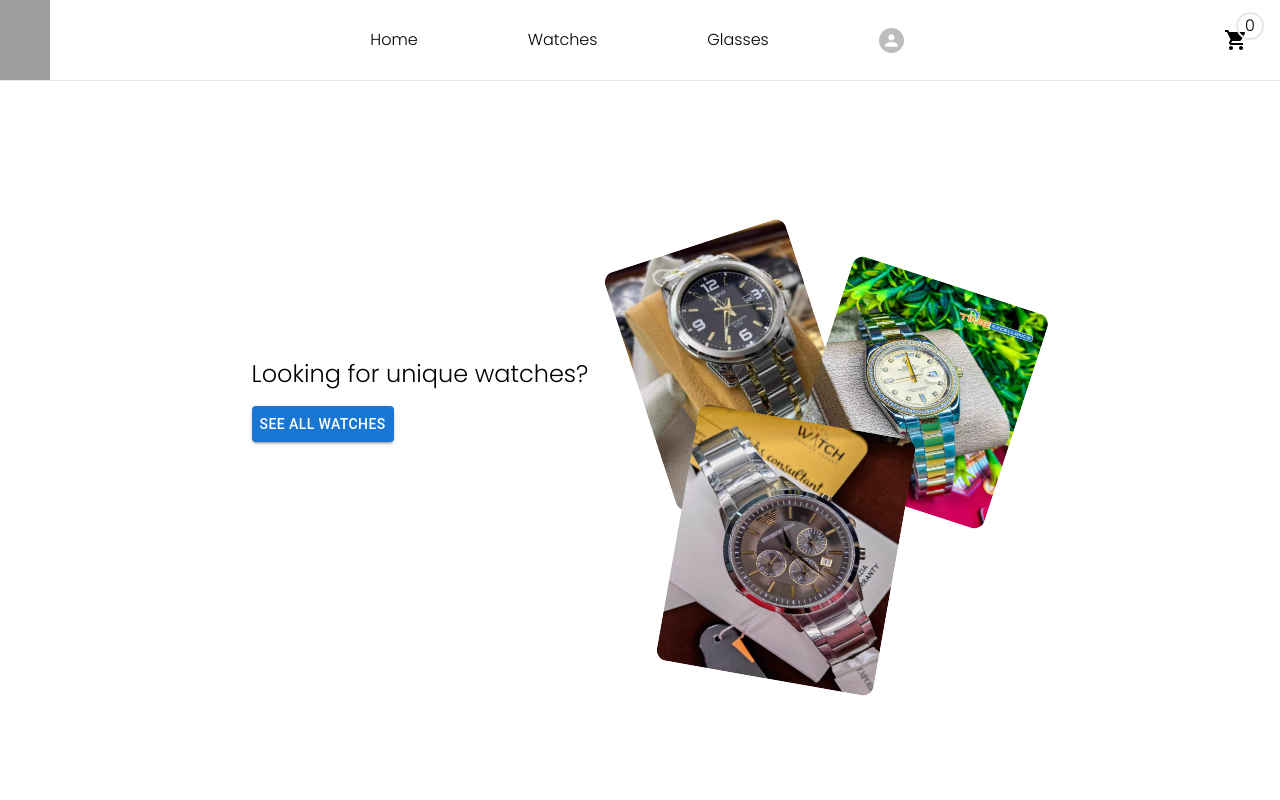
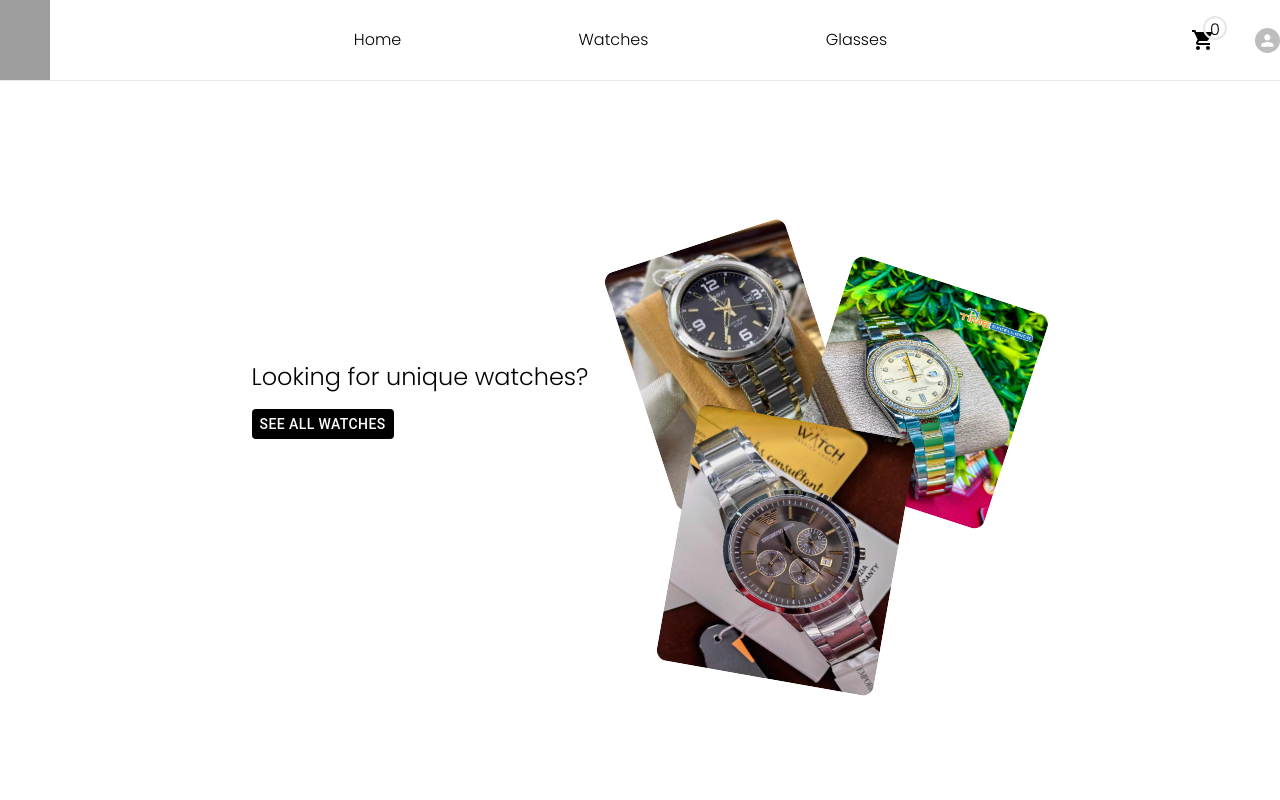
Before and after one commit to Aariq123/Rashed, a React (Create React App) app: page /#/ in a window 1280 px wide. Shown: the top 800 px of the page. Built offline with nearby package versions, Linux system fonts and the light colour scheme; no server answers; grey boxes are pictures that could not be loaded.

Commit message:
changed button color

```diff
--- a/src/context.js
+++ b/src/context.js
@@ -19,12 +19,23 @@ export const ContextProvider = ({ children }) => {
   const [userDetails, setUserDetails] = useState(null)
 
   const firebaseConfig = {
+    /*
     apiKey: process.env.REACT_APP_API_KEY,
     authDomain: process.env.REACT_APP_AUTH_DOMAIN,
     projectId: process.env.REACT_APP_PROJECT_ID,
     storageBucket: process.env.REACT_APP_STORAGE_BUCKET,
     messagingSenderId: process.env.REACT_APP_MESSAGING_SENDER_ID,
     appId: process.env.REACT_APP_APP_ID
+*/
+
+
+  apiKey: "AIzaSyA6OJkqXfQ8HGGUJqNxxbXBG1wJotmMCX8",
+  authDomain: "rashed-gayy.firebaseapp.com",
+  databaseURL: "https://rashed-gayy-default-rtdb.asia-southeast1.firebasedatabase.app",
+  projectId: "rashed-gayy",
+  storageBucket: "rashed-gayy.appspot.com",
+  messagingSenderId: "618008330965",
+  appId: "1:618008330965:web:70e7cf2283b969fccad85c"
   };
 
 
@@ -57,7 +68,7 @@ export const ContextProvider = ({ children }) => {
   }, [user])
 
 
-  console.log(userDetails)
+  console.log(cartItem)
 
 
   const openMenu = () => {
@@ -76,17 +87,7 @@ export const ContextProvider = ({ children }) => {
 
 
   const addCartItem = (item) => {
-    if(cartItem.length > 0){
-      cartItem.forEach(product=>{
-        if(product.id == item.id && product.category == item.category){
-          product.quantity += item.quantity
-        }else{
-          setCartItem([...cartItem, item])
-        }
-      })
-    }else{
-      setCartItem([...cartItem, item])
-    }
+
   }
 
 
--- /dev/null
+++ b/src/pages/button.js
@@ -0,0 +1,27 @@
+import { useContext } from "react";
+import { MainContext } from "../context";
+import { Button } from "@mui/material";
+
+const DefaultButton = ({text}) => {
+    const { matches, matches2 } = useContext(MainContext)
+
+
+    return (
+        <Button sx={{
+            backgroundColor: 'black',
+            color: 'white',
+            fontSize: matches2 ? 14 : 10,
+            paddingX: 1,
+            height:matches ? 30 : 26,
+            ":hover":{
+                backgroundColor: 'black',
+                color: 'white',
+                scale:'1.01'
+            }
+        }}>
+           {text}
+        </Button>
+     );
+}
+
+export default DefaultButton;
--- a/src/pages/cart.js
+++ b/src/pages/cart.js
@@ -3,6 +3,7 @@ import { useContext, useEffect, useRef, useState } from "react";
 import { MainContext } from "../context";
 import { Button, Card, CardMedia } from "@mui/material";
 import { doc, setDoc, updateDoc, arrayUnion } from "firebase/firestore";
+import DefaultButton from "./button";
 
 const Cart = () => {
     const { cartItem, removeItem, db, setCartItem, matches, user } = useContext(MainContext)
@@ -122,7 +123,7 @@ const Cart = () => {
                             <TextField required size={matches ? 'normal' : 'small'} onChange={(e) => setAddress(e.target.value)} value={address} fullWidth id="outlined-basic" label="ex:525, Shahjahanpur, Dhaka" variant="outlined" />
                         </div>
                     </form>
-                    <Button onClick={send} variant="contained">Place order</Button>
+                    <DefaultButton text='place order' onClick={send}></DefaultButton>
                 </div>
                 <div className="my-6">
                     <p className="text-base sm:text-lg">*Payment method:</p>
--- a/src/pages/home.js
+++ b/src/pages/home.js
@@ -5,7 +5,7 @@ import ThumbUpIcon from '@mui/icons-material/ThumbUp';
 import StyleIcon from '@mui/icons-material/Style';
 import { useContext } from "react";
 import { MainContext } from "../context";
-
+import DefaultButton from "./button";
 
 const Home = () => {
     const { matches } = useContext(MainContext)
@@ -16,7 +16,7 @@ const Home = () => {
                 <div className="h-screen flex justify-start sm:justify-center items-center overflow-x-hidden">
                     <div className="ml-2 sm:mr-6">
                         <h1 className="text-lg sm:text-2xl mb-4">Looking for unique watches?</h1>
-                        <Link to='/watches'><Button sx={{fontSize:matches?14:10,paddingX:1}} variant="contained">See all watches</Button></Link>
+                        <Link to='/watches'><DefaultButton text='See all watches'></DefaultButton></Link>
                     </div>
                     <div className="relative hero-container m-0 sm:ml-6">
                         <img className="hero-img watches one absolute" src={require('../resources/sum watch/2.jpg')} alt="" />
@@ -32,7 +32,7 @@ const Home = () => {
                     </div>
                     <div className="mr-6 z-10">
                         <h1 className="text-lg sm:text-2xl mb-4">Looking for unique glasses?</h1>
-                        <Link to='/glasses'><Button sx={{fontSize:matches?14:10,paddingX:1}} variant="contained">See all glasses</Button></Link>
+                        <Link to='/glasses'><DefaultButton text='See all glasses'></DefaultButton></Link>
                     </div>
                 </div>
             </div>
--- a/src/pages/navbar.js
+++ b/src/pages/navbar.js
@@ -22,20 +22,21 @@ const Navbar = () => {
                     </div>
 
 
-                    <div className={`gay absolute top-0 ${menuOpen ? 'right-2/4' : 'right-full'} border-2 border-black md:border-none md:static flex flex-col z-30 bg-white md:flex-row w-2/4 md:w-5/12 md:h-full justify-between`}>
-                        <NavLink className='gay py-6  pl-4 md:p-0' to='/'>Home</NavLink>
-                        <NavLink className='gay py-6 border-t-2 border-slate-200 md:border-none pl-4 md:p-0' to='/watches'>Watches</NavLink>
-                        <NavLink className='gay py-6 border-t-2 border-slate-200 md:border-none pl-4 md:p-0' to='/glasses'>Glasses</NavLink>
-                        <NavLink className='gay py-6 border-t-2 border-slate-200 md:border-none pl-4 md:p-0' to='/userpage'><Avatar sx={{height:25, width:25, bgcolor: user!== null && deepOrange[500], fontSize:16}}></Avatar></NavLink>
+                    <div className={`gay absolute top-0 ${menuOpen ? 'right-2/4' : 'right-full'} shadow-lg sm:shadow-none md:border-none md:static flex flex-col z-30 bg-white md:flex-row w-2/4 md:w-5/12 md:h-full justify-between`}>
+                        <NavLink className='gay py-6 text-sm sm:text-base pl-4 md:p-0' to='/'>Home</NavLink>
+                        <NavLink className='gay py-6 text-sm sm:text-base border-t-2 border-slate-200 md:border-none pl-4 md:p-0' to='/watches'>Watches</NavLink>
+                        <NavLink className='gay py-6 text-sm sm:text-base border-t-2 border-slate-200 md:border-none pl-4 md:p-0' to='/glasses'>Glasses</NavLink>
+
                     </div>
 
                     <div className='flex items-center'>
-                    <NavLink className='mr-8 gay py-6 pl-4 md:p-0 relative' to='/cart'><ShoppingCartIcon fontSize={matches ? 'medium' : 'small'}></ShoppingCartIcon><p className='text-center absolute left-6 md:left-2/4 bottom-2/4 border-2 h-7 w-7 rounded-full'>{cartItem.length}</p></NavLink>
+                        <NavLink className='mr-4 gay py-6 pl-4 md:p-0 relative' to='/cart'><ShoppingCartIcon fontSize={matches ? 'medium' : 'small'}></ShoppingCartIcon><p className='text-center absolute left-6 md:left-2/4 bottom-2/4 border-2 h-6 w-6  rounded-full'>{cartItem.length}</p></NavLink>
+                        <NavLink className='m-0 sm:ml-6 py-6 border-t-2 border-slate-200 md:border-none pl-4 md:p-0' to='/userpage'><Avatar sx={{ height: 25, width: 25, bgcolor: user !== null && deepOrange[500], fontSize: 16 }}></Avatar></NavLink>
                         <div onClick={openMenu} className={menuOpen ? 'hidden' : 'block md:hidden ml-6 mr-4'}>
                             <MenuIcon fontSize={matches ? 'large' : 'medium'}></MenuIcon>
                         </div>
 
-                        <div className={menuOpen ? 'block md:hidden mr-4' : 'hidden'}>
+                        <div className={menuOpen ? 'block md:hidden mr-4 ml-6' : 'hidden'}>
                             <IconButton onClick={() => setMenuOpen(false)}><p className='font-bold text-2xl'>x</p></IconButton>
                         </div>
                     </div>
--- a/src/pages/productpage.js
+++ b/src/pages/productpage.js
@@ -1,7 +1,7 @@
 import { useContext, useEffect, useState } from "react";
 import { MainContext } from "../context";
 import { useLocation } from "react-router-dom";
-import { Button, IconButton } from "@mui/material";
+import { IconButton } from "@mui/material";
 import { getDownloadURL, listAll, getStorage, ref } from "firebase/storage";
 import AddIcon from '@mui/icons-material/Add';
 import RemoveIcon from '@mui/icons-material/Remove';
@@ -11,9 +11,10 @@ import BookmarkBorderIcon from '@mui/icons-material/BookmarkBorder';
 import FavoriteBorderIcon from '@mui/icons-material/FavoriteBorder';
 import { arrayUnion, doc, updateDoc } from "firebase/firestore";
 import BookmarkIcon from '@mui/icons-material/Bookmark';
+import DefaultButton from "./button";
 
 const Productpage = () => {
-  const { storageRef, addCartItem, matches, userDetails, user, db } = useContext(MainContext)
+  const { addCartItem, matches, userDetails, user, db } = useContext(MainContext)
   const location = useLocation()
   const { data, id, category } = location.state
   const storage = getStorage();
@@ -116,7 +117,7 @@ const Productpage = () => {
     }
   }, [userDetails, userDetails])
 
-  console.log(data)
+
   return (
     <div onClick={(e) => fullscreenOff(e.target)}>
       {<div className={`absolute top-0 flex flex-col justify-center items-center left-0 overflow-hidden z-40 w-screen h-screen ${fullscreen == '' ? 'hidden' : ''}`}>
@@ -126,24 +127,24 @@ const Productpage = () => {
       <div className={`container m-auto ${fullscreen == '' ? '' : 'z-40 blur-md'}`}>
         {imageList &&
           <div>
-            <div className="flex flex-col sm:flex-row justify-center mt-36">
+            <div className="flex flex-col sm:flex-row justify-center mt-24">
               <div className="sm:mr-8 w-full sm:w-2/4">
                 <img src={displayImage ? displayImage : imageList[0]} onClick={(e) => fullscreenOn(e.target.src)} className="h-72 sm:h-80 md:h-96 m-auto rounded-xl" alt="" />
-                <div className="flex justify-center overflow-x-scroll m-6">
+                <div className="flex justify-center mt-4 m-auto max-w-44 sm:max-w-80 overflow-x-scroll ">
                   {imageList &&
                     imageList.map(image => {
                       return (
-                        <img onClick={() => setDisplayImage(image)} className="hover:cursor-pointer h-18 w-14 sm:h-24 sm:w-20 mx-1 sm:mx-2 rounded-md border-black border-2" src={image}></img>
+                        <img onClick={() => setDisplayImage(image)} className="hover:cursor-pointer h-12 w-10 sm:h-24 sm:w-20 mx-1 sm:mx-2 rounded-md border-black border-2" src={image}></img>
                       )
                     })
                   }
                 </div>
               </div>
-              <div className="mx-3 my-12 sm:m-0 sm:mt-6 w-full sm:w-2/4">
+              <div className="mx-3 my-8 sm:m-0 sm:mt-6 w-full sm:w-2/4">
                 <p className="text-base sm:text-lg md:text-xl font-bold">{data.name}</p>
                 <p className="text-xs sm:text-sm md:text-basefont-bold my-2">৳{data.price}</p>
                 <p className="text-xs sm:text-sm md:text-base text-wrap my-2">{data.description}</p>
-                {data.stock > 0 ? <p className="text-green-600">In stock({data.stock})</p> : <p className="text-red-600">Stock out</p>}
+                {data.stock > 0 ? <p className="text-sm sm:text-base text-green-600">In stock({data.stock})</p> : <p className="text-sm sm:text-base text-red-600">Stock out</p>}
                 <div className="flex flex-col">
                   <div className="flex mt-2 items-center">
                     <div className="flex items-center inline-block border-2 border-black mr-2">
@@ -151,7 +152,7 @@ const Productpage = () => {
                       <div className="text-xl px-2">{amount}</div>
                       <IconButton sx={{ fontSize: matches ? 14 : 10, paddingX: 1, paddingY:matches ? 1 : 0 }} onClick={() => toggleAmount('plus')}><AddIcon></AddIcon></IconButton>
                     </div>
-                    <Button sx={{ fontSize: matches ? 14 : 10, height: matches ? 25 : 30, paddingX: 1 }} onClick={stockOrNot} variant="contained">Add to cart</Button>
+                    <DefaultButton onClick={stockOrNot} text='Add to cart'></DefaultButton>
                   </div>
                   {userDetails &&
                     <div className="mt-4 flex">
--- a/src/pages/watches.js
+++ b/src/pages/watches.js
@@ -56,6 +56,8 @@ const Watches = () => {
             products.sort((a, b) => a.data.price - b.data.price)
         }
     }
+
+
 
 
     return (
```
